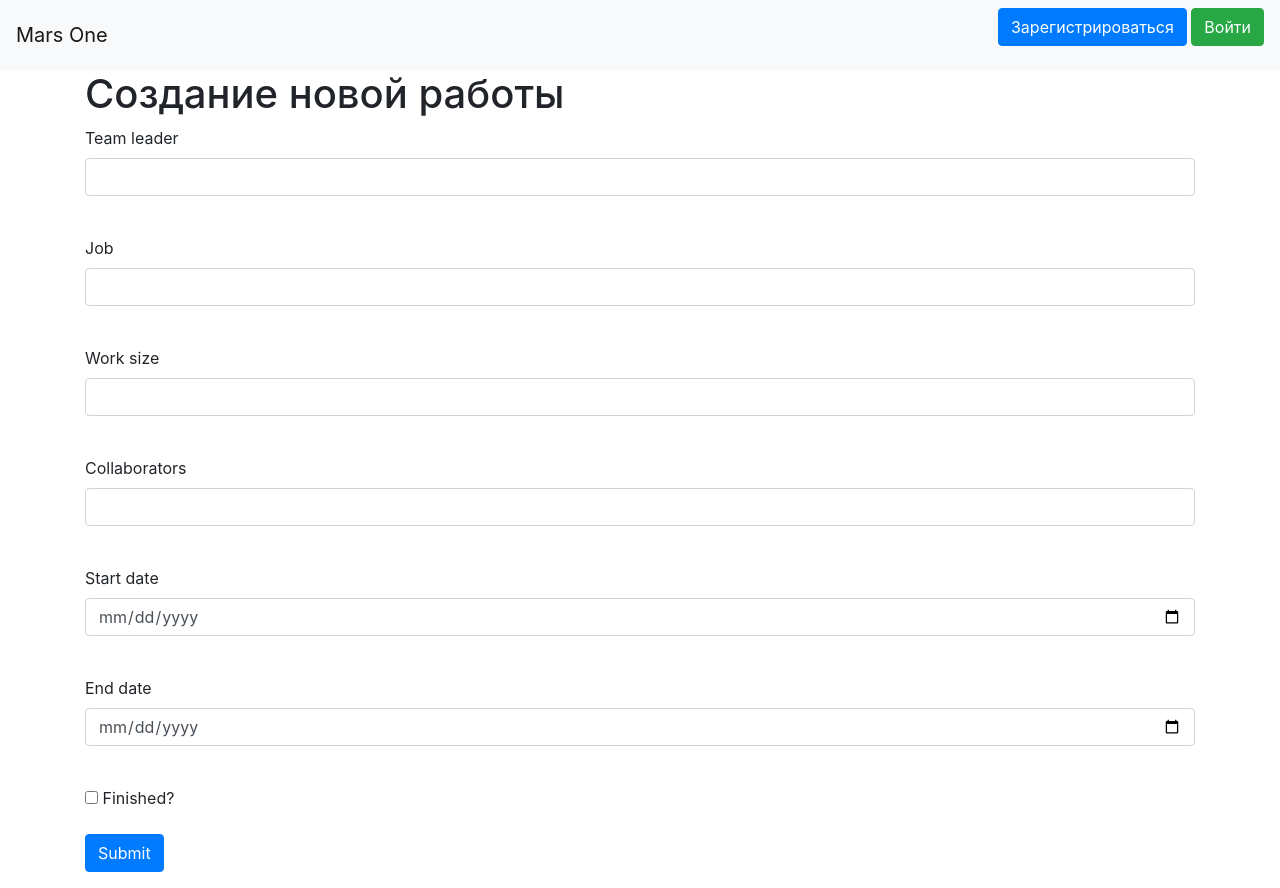
After one commit to PavelFr8/Mars_mission-Flask, a Flask app: page /job in a window 1280 px wide. The commit adds this page. Run offline with Flask 3, Linux system fonts and the light colour scheme; some libraries are stand-ins or nearby versions.

Commit message:
login reg, job reg, loguot and other added

```diff
--- a/flaskweb/data/__all_models.py
+++ b/flaskweb/data/__all_models.py
@@ -1,2 +1,3 @@
 from . import users
 from . import jobs
+from. import departments
--- a/flaskweb/data/departments.py
+++ b/flaskweb/data/departments.py
@@ -1,7 +1,6 @@
 from .db_session import SqlAlchemyBase
 import sqlalchemy as sa
 import sqlalchemy.orm as orm
-from werkzeug.security import generate_password_hash, check_password_hash
 
 
 class Department(SqlAlchemyBase):
@@ -9,7 +8,5 @@ class Department(SqlAlchemyBase):
     id = sa.Column(sa.Integer, primary_key=True, autoincrement=True)
     title = sa.Column(sa.String)
     chief = sa.Column(sa.Integer)
-    members = sa.Column(sa.String)
+    members = sa.Column(sa.String, sa.ForeignKey('users.id'))
     email = sa.Column(sa.String)
-
-    user = orm.relationship('User')
--- a/flaskweb/data/users.py
+++ b/flaskweb/data/users.py
@@ -1,10 +1,11 @@
 from .db_session import SqlAlchemyBase
 import sqlalchemy as sa
 import sqlalchemy.orm as orm
+from flask_login import UserMixin
 from werkzeug.security import generate_password_hash, check_password_hash
 
 
-class User(SqlAlchemyBase):
+class User(SqlAlchemyBase, UserMixin):
     __tablename__ = 'users'
     id = sa.Column(sa.Integer, primary_key=True, autoincrement=True)
     surname = sa.Column(sa.String)
@@ -18,7 +19,6 @@ class User(SqlAlchemyBase):
     modified_date = sa.Column(sa.DateTime)
 
     users = orm.relationship('Jobs', back_populates='user')
-    departments = orm.relationship('Departments', back_populates='user')
 
     def __repr__(self) -> str:
         return f'<{self.id}> {self.name} {self.email}'
--- /dev/null
+++ b/flaskweb/forms/jobform.py
@@ -0,0 +1,14 @@
+from flask_wtf import FlaskForm
+from wtforms import StringField, IntegerField, BooleanField, DateField, SubmitField
+from wtforms.validators import DataRequired
+
+
+class JobForm(FlaskForm):
+    team_leader = IntegerField('Team leader', validators=[DataRequired()])
+    job = StringField('Job', validators=[DataRequired()])
+    work_size = IntegerField('Work size', validators=[DataRequired()])
+    collaborators = StringField('Collaborators', validators=[DataRequired()])
+    start_date = DateField('Start date', validators=[DataRequired()])
+    end_date = DateField('End date', validators=[DataRequired()])
+    is_finished = BooleanField('Finished?', validators=[DataRequired()])
+    submit = SubmitField('Submit')
--- a/flaskweb/main.py
+++ b/flaskweb/main.py
@@ -5,20 +5,31 @@ import os
 import json
 from data.users import User
 from data.jobs import Jobs
-from data.departments import Department
 from forms.registr import RegisterForm
-
+from flask_login import LoginManager, login_user, login_required, logout_user
+from forms.loginform import LoginForm
+from forms.jobform import JobForm
 
 app = Flask(__name__)
 app.config['SECRET_KEY'] = 'yandex_123'
 app.config['UPLOAD_FOLDER'] = 'static/img/carousel'
 
+login_manager = LoginManager()
+login_manager.init_app(app)
+
 imgs = ['4.png', '7.png', '13.png', '17.png']
 
 
-@app.route('/index/<title>')
-def index(title):
-    return render_template('base.html', title=title)
+@login_manager.user_loader
+def load_user(user_id):
+    db_sess = db_session.create_session()
+    return db_sess.query(User).get(user_id)
+
+@app.route('/')
+def index():
+    db_sess = db_session.create_session()
+    jobs = db_sess.query(Jobs).all()
+    return render_template('logs.html', jobs=jobs)
 
 
 @app.route('/training/<prof>')
@@ -46,12 +57,12 @@ def list_prof(sp):
     return render_template('list_prof.html', **param)
 
 
-@app.route('/login', methods=['GET', 'POST'])
-def login():
+@app.route('/login_astro', methods=['GET', 'POST'])
+def login_astro():
     form = LoginForm()
     if form.validate_on_submit():
         return redirect('/success')
-    return render_template('login.html', title='Авторизация', form=form)
+    return render_template('login_astro.html', title='Авторизация', form=form)
 
 
 @app.route('/distribution')
@@ -125,6 +136,49 @@ def register():
     return render_template('register.html', title='Регистрация', form=form)
 
 
+@app.route('/login', methods=['GET', 'POST'])
+def login():
+    form = LoginForm()
+    if form.validate_on_submit():
+        db_sess = db_session.create_session()
+        user = db_sess.query(User).filter(User.email == form.email.data).first()
+        if user and user.check_password(form.password.data):
+            login_user(user)
+            return redirect("/")
+        return render_template('login.html',
+                               message="Неправильный логин или пароль",
+                               form=form)
+    return render_template('login.html', title='Авторизация', form=form)
+
+
+@app.route('/logout')
+@login_required
+def logout():
+    logout_user()
+    return redirect('/')
+
+
+@app.route('/job', methods=['GET', 'POST'])
+def job():
+    form = JobForm()
+    if form.validate_on_submit():
+        db_sess = db_session.create_session()
+
+        job = Jobs(
+            team_leader=form.team_leader.data,
+            job=form.job.data,
+            work_size=form.work_size.data,
+            collaborators=form.collaborators.data,
+            start_date=form.start_date.data,
+            end_date=form.end_date.data,
+            is_finished=form.is_finished.data
+        )
+        db_sess.add(job)
+        db_sess.commit()
+        return redirect('/')
+    return render_template('job.html', title='Новая работа', form=form)
+
+
 if __name__ == '__main__':
     db_session.global_init("db/mars.db")
     app.run(port='8080', host='127.0.0.1')
--- a/flaskweb/templates/base.html
+++ b/flaskweb/templates/base.html
@@ -7,14 +7,26 @@
           href="https://stackpath.bootstrapcdn.com/bootstrap/4.4.1/css/bootstrap.min.css"
           integrity="sha384-Vkoo8x4CGsO3+Hhxv8T/Q5PaXtkKtu6ug5TOeNV6gBiFeWPGFN9MuhOf23Q9Ifjh"
           crossorigin="anonymous">
-    <title>{{ title }}</title>
+    <title>Mars One</title>
 </head>
 <body>
 <header>
-    <h1>Миссия Колонизация Марса</h1>
-    <h4>И на Марсе будут яблони цвести!</h4>
+    <nav class="navbar navbar-light bg-light">
+        <a class="navbar-brand" href="#">Mars One</a>
+        {% if current_user.is_authenticated %}
+                <a class="navbar-brand" href="/logout">{{ current_user.name }}</a>
+                <a class="btn btn-primary" href="/job">Новая работа</a>
+        {% else %}
+                 <p>
+        <a class="btn btn-primary " href="/register">Зарегистрироваться</a>
+        <a class="btn btn-success" href="/login">Войти</a>
+            </p>
+        {% endif %}
+
+
+    </nav>
 </header>
-
+<!-- Begin page content -->
 <main role="main" class="container">
     {% block content %}{% endblock %}
 </main>
--- /dev/null
+++ b/flaskweb/templates/job.html
@@ -0,0 +1,66 @@
+{% extends "base.html" %}
+
+{% block content %}
+<h1>Создание новой работы</h1>
+<form action="" method="post">
+    {{ form.hidden_tag() }}
+    <p>
+        {{ form.team_leader.label }}<br>
+        {{ form.team_leader(class="form-control") }}<br>
+        {% for error in form.team_leader.errors %}
+            <p class="alert alert-danger" role="alert">
+                {{ error }}
+            </p>
+        {% endfor %}
+    </p>
+    <p>
+        {{ form.job.label }}<br>
+        {{ form.job(class="form-control") }}<br>
+        {% for error in form.job.errors %}
+            <p class="alert alert-danger" role="alert">
+                {{ error }}
+            </p>
+        {% endfor %}
+    </p>
+    <p>
+        {{ form.work_size.label }}<br>
+        {{ form.work_size(class="form-control") }}<br>
+        {% for error in form.work_size.errors %}
+            <p class="alert alert-danger" role="alert">
+                {{ error }}
+            </p>
+        {% endfor %}
+    </p>
+    <p>
+        {{ form.collaborators.label }}<br>
+        {{ form.collaborators(class="form-control") }}<br>
+        {% for error in form.collaborators.errors %}
+            <p class="alert alert-danger" role="alert">
+                {{ error }}
+            </p>
+        {% endfor %}
+    </p>
+    <p>
+        {{ form.start_date.label }}<br>
+        {{ form.start_date(class="form-control") }}<br>
+        {% for error in form.start_date.errors %}
+            <p class="alert alert-danger" role="alert">
+                {{ error }}
+            </p>
+        {% endfor %}
+    </p>
+    <p>
+        {{ form.end_date.label }}<br>
+        {{ form.end_date(class="form-control") }}<br>
+        {% for error in form.end_date.errors %}
+            <p class="alert alert-danger" role="alert">
+                {{ error }}
+            </p>
+        {% endfor %}
+    </p>
+
+    <p>{{ form.is_finished() }} {{ form.is_finished.label }}</p>
+    <p>{{ form.submit(type="submit", class="btn btn-primary") }}</p>
+    <div>{{ message }}</div>
+</form>
+{% endblock %}
```
Also changed, not shown: flaskweb/forms/loginform.py (added, +9 -0 lines), flaskweb/templates/login.html (+9 -27 lines), flaskweb/templates/login_astro.html (added, +46 -0 lines), flaskweb/db/mars.db.
